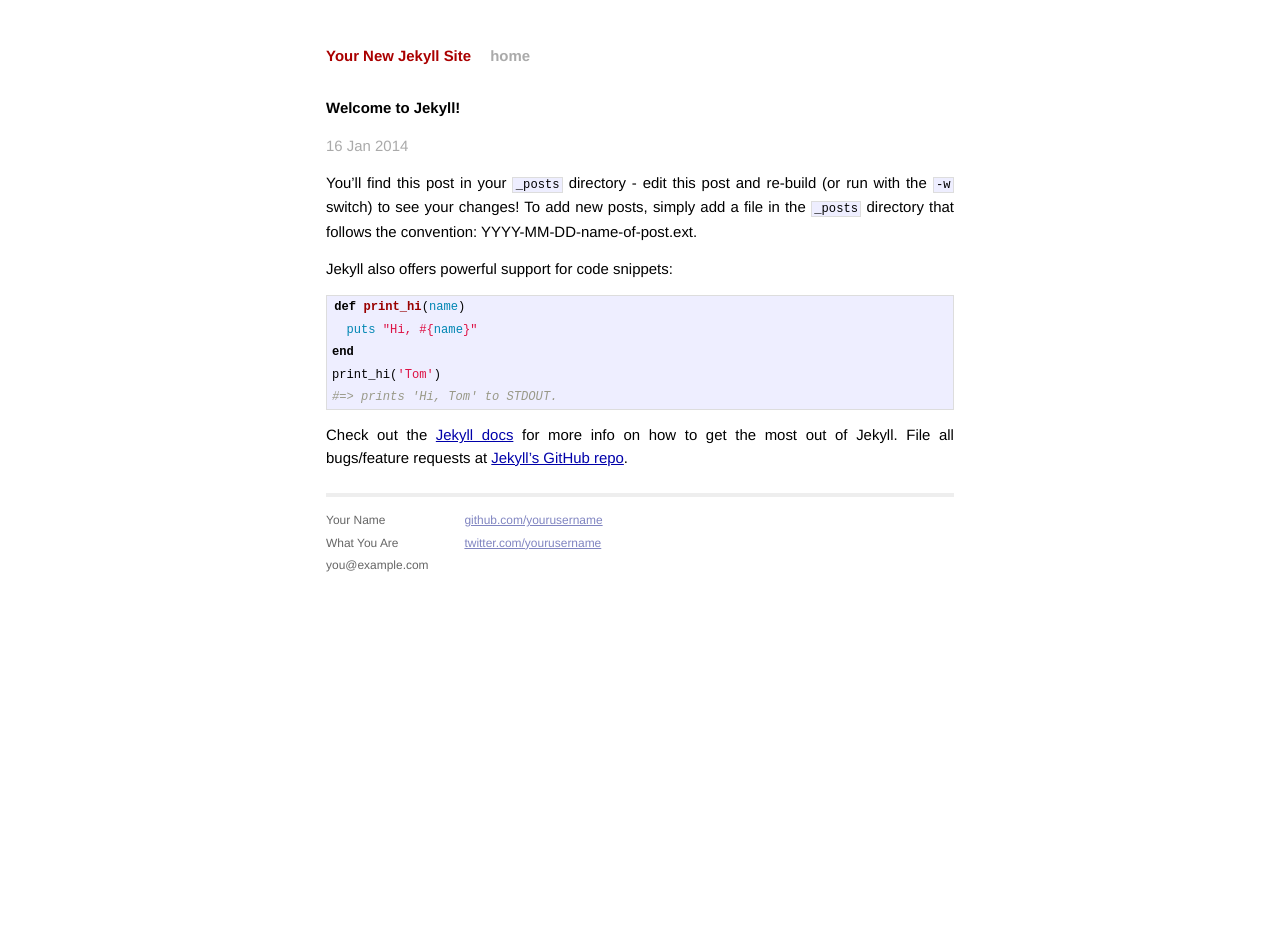
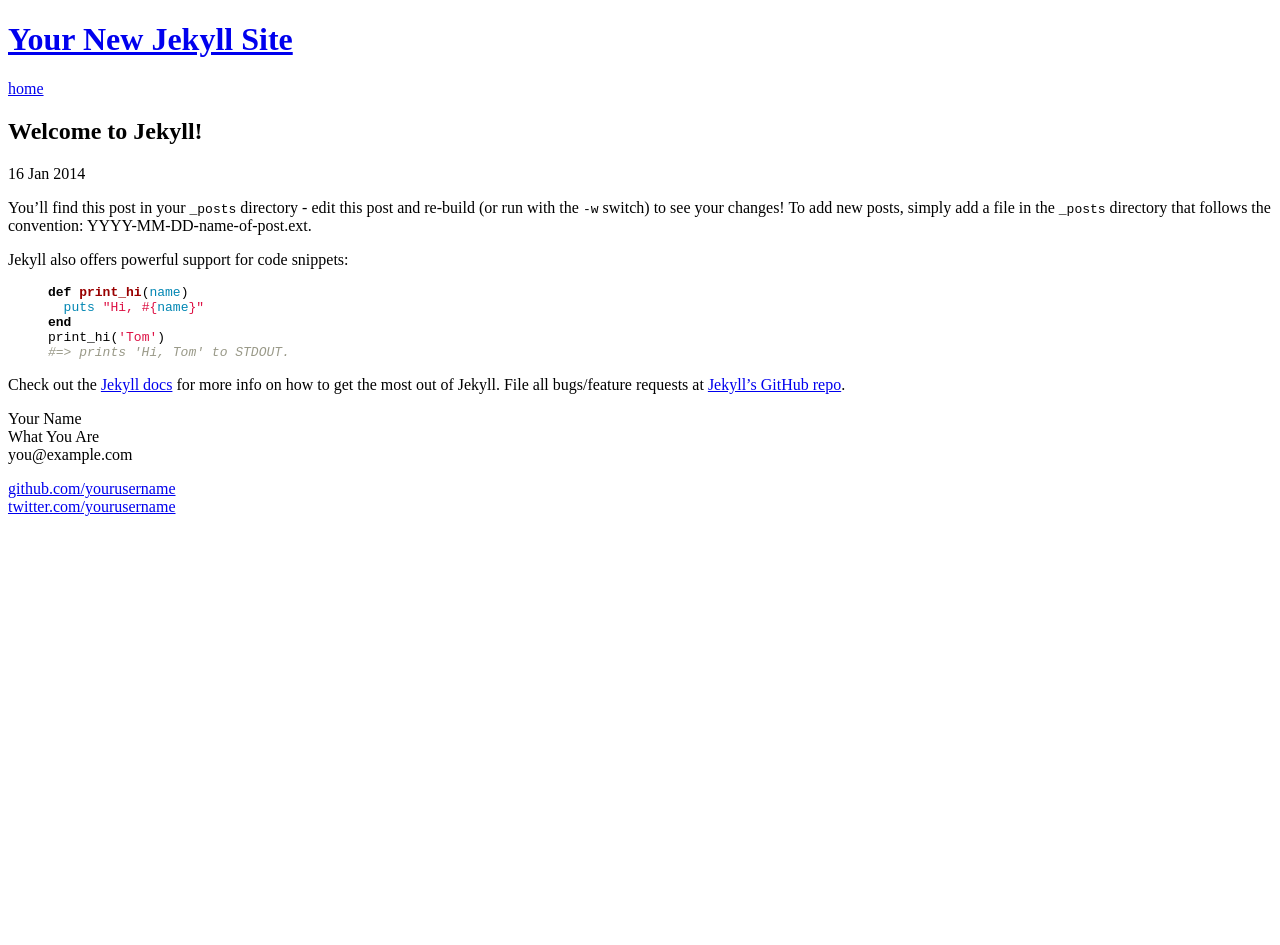
Before and after one commit to tschannes/words, a Jekyll site: the page built from _posts/2014-01-16-welcome-to-jekyll.markdown, in a window 1280 px wide. Built offline with Jekyll 4.4.1, drawn with Linux system fonts in a browser that asks for light colours; Markdown is read by kramdown in place of the engine named in the settings; after the commit the page ends 900 px from its top, so only the background shows below that.

```diff
--- a/_includes/nav.html
+++ b/_includes/nav.html
@@ -1,5 +1,5 @@
 <nav class="nav-primary" role="navigation" >
-    <ul>
+    <ul class="side-nav">
         {% for p in site.pages %}
         <li>
         	<a {% if p.url == page.url %}class="active"{% endif %} href="{{ site.baseurl }}{{ p.url }}">{{ p.title }}</a>
--- a/css/main.css
+++ /dev/null
@@ -1,160 +0,0 @@
-/*****************************************************************************/
-/*
-/* Common
-/*
-/*****************************************************************************/
-
-/* Global Reset */
-* {
-  margin: 0;
-  padding: 0;
-}
-
-html, body { height: 100%; }
-
-body {
-  background-color: #FFF;
-  font: 13.34px Helvetica, Arial, sans-serif;
-  font-size: small;
-  text-align: center;
-}
-
-h1, h2, h3, h4, h5, h6 {
-  font-size: 100%; }
-
-h1 { margin-bottom: 1em; }
-p { margin: 1em 0; }
-
-a         { color: #00a; }
-a:hover   { color: #000; }
-a:visited { color: #a0a; }
-
-/*****************************************************************************/
-/*
-/* Home
-/*
-/*****************************************************************************/
-ul.posts {
-  list-style-type: none;
-  margin-bottom: 2em;
-}
-
-ul.posts li {
-  line-height: 1.75em;
-}
-
-ul.posts span {
-  color: #aaa;
-  font-family: Monaco, "Courier New", monospace;
-  font-size: 80%;
-}
-
-/*****************************************************************************/
-/*
-/* Site
-/*
-/*****************************************************************************/
-
-.site {
-  font-size: 115%;
-  text-align: justify;
-  width: 42em;
-  margin: 3em auto 2em;
-  line-height: 1.5em;
-}
-
-.site .header a {
-  font-weight: bold;
-  text-decoration: none;
-}
-
-.site .header h1.title {
-  display: inline-block;
-  margin-bottom: 2em;
-}
-
-.site .header h1.title a {
-  color: #a00;
-}
-
-.site .header h1.title a:hover {
-  color: #000;
-}
-
-.site .header a.extra {
-  color: #aaa;
-  margin-left: 1em;
-}
-
-.site .header a.extra:hover {
-  color: #000;
-}
-
-.site .meta {
-  color: #aaa;
-}
-
-.site .footer {
-  font-size: 80%;
-  color: #666;
-  border-top: 4px solid #eee;
-  margin-top: 2em;
-  overflow: hidden;
-}
-
-.site .footer .contact {
-  float: left;
-  margin-right: 3em;
-}
-
-.site .footer .contact a {
-  color: #8085C1;
-}
-
-.site .footer .rss {
-  margin-top: 1.1em;
-  margin-right: -.2em;
-  float: right;
-}
-
-.site .footer .rss img {
-  border: 0;
-}
-
-/*****************************************************************************/
-/*
-/* Posts
-/*
-/*****************************************************************************/
-
-/* standard */
-.post pre {
-  border: 1px solid #ddd;
-  background-color: #eef;
-  padding: 0 .4em;
-}
-
-.post ul, .post ol {
-  margin-left: 1.35em;
-}
-
-.post code {
-  border: 1px solid #ddd;
-  background-color: #eef;
-  padding: 0 .2em;
-}
-
-.post pre code {
-  border: none;
-}
-
-/* terminal */
-.post pre.terminal {
-  border: 1px solid #000;
-  background-color: #333;
-  color: #FFF;
-}
-
-.post pre.terminal code {
-  background-color: #333;
-}
```
Also changed, not shown: _layouts/words.html (+9 -5 lines).
